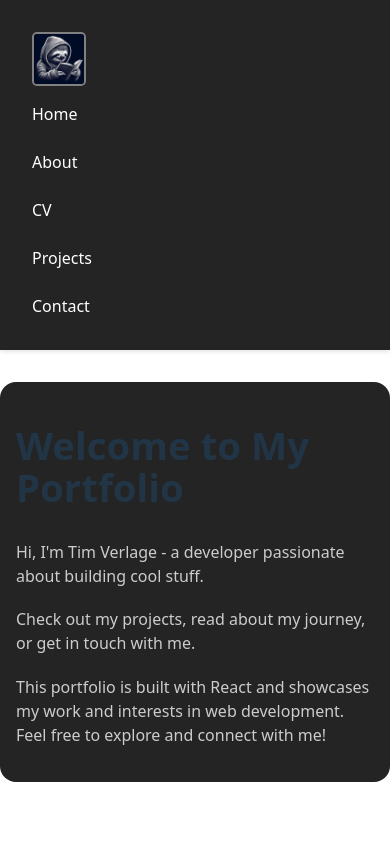
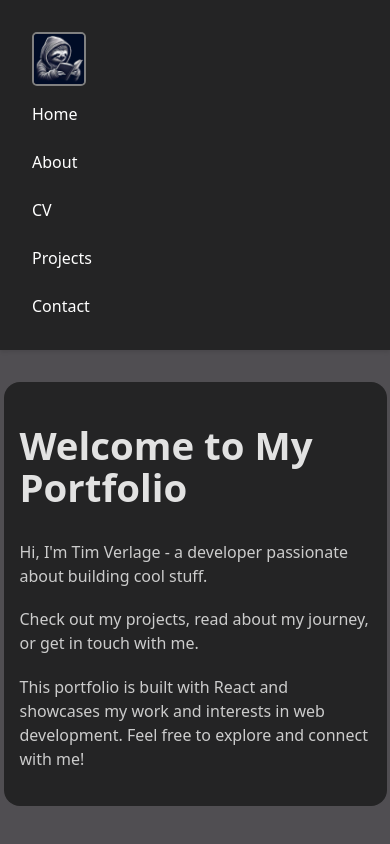
Before and after one commit to Tivva34/Tims-Portfolio, a React (Vite) app: page /projects in a window 390 px wide. Built offline with nearby package versions, Linux system fonts and the light colour scheme.

Commit message:
Update styles and make project cards responsive

```diff
--- a/src/index.css
+++ b/src/index.css
@@ -58,6 +58,7 @@ h3{
   background-color: #242425;
   padding: 2em;
   max-width: 800px;
+  width: 80%;
   margin: auto;
   margin-top: 2em;
   border-radius: 1rem;
@@ -74,11 +75,11 @@ h3{
 .repo-card {
   display: flex;
   flex-direction: column;
-
   border-radius: 8px;
   padding: 1.5em;
   margin: 0 auto 2em;
-  width: 500px;
+  width: 70%;
+  max-width: 500px;
 }
 button {
   border-radius: 8px;
@@ -170,33 +171,40 @@ color: white;
   font-size: 1.2rem;
 }
 
-@media (prefers-color-scheme: light) {
-  :root {
-    color: #213547;
-    background-color: #ffffff;
-  }
-  a:hover {
-    color: #747bff;
-  }
-  button {
-    background-color: #f9f9f9;
-  }
-}
 
 @media (max-width: 768px) {
   .page.home,
   .page.about,
   .page.projects,
-  .page.contact {
+  .page.contact{
     padding: 1em;
-    max-width: 100%;
+    max-width: 90%;
+    width: 90%;
   }
   .search-bar {
-    width: 100%;
+    width: 90%;
     padding: 0.5em;
+  }
+  .repo-card {
+    width: 90%;
+    max-width: 90%;
   }
 }
 @media (max-width: 480px) {
+  .page.home,
+  .page.about,
+  .page.projects,
+  .page.contact {
+    padding: 1em;
+    width: 90%;
+    max-width: 90%;
+  }
+  .repo-card {
+    width: 90%;
+    max-width: 100%;
+    padding: 1em;
+  }
+
   h1 {
     font-size: 2.4em;
   }
@@ -209,6 +217,17 @@ color: white;
   }
 }
 @media (max-width: 320px) {
+  .page.home,
+  .page.about,
+  .page.projects,
+  .page.contact {
+    padding: 0.8rem;
+   width: 90%;
+  }
+  .li.repo-card {
+    width: 80%;
+    padding: 1em;
+  }
   h1 {
     font-size: 2em;
   }
```
